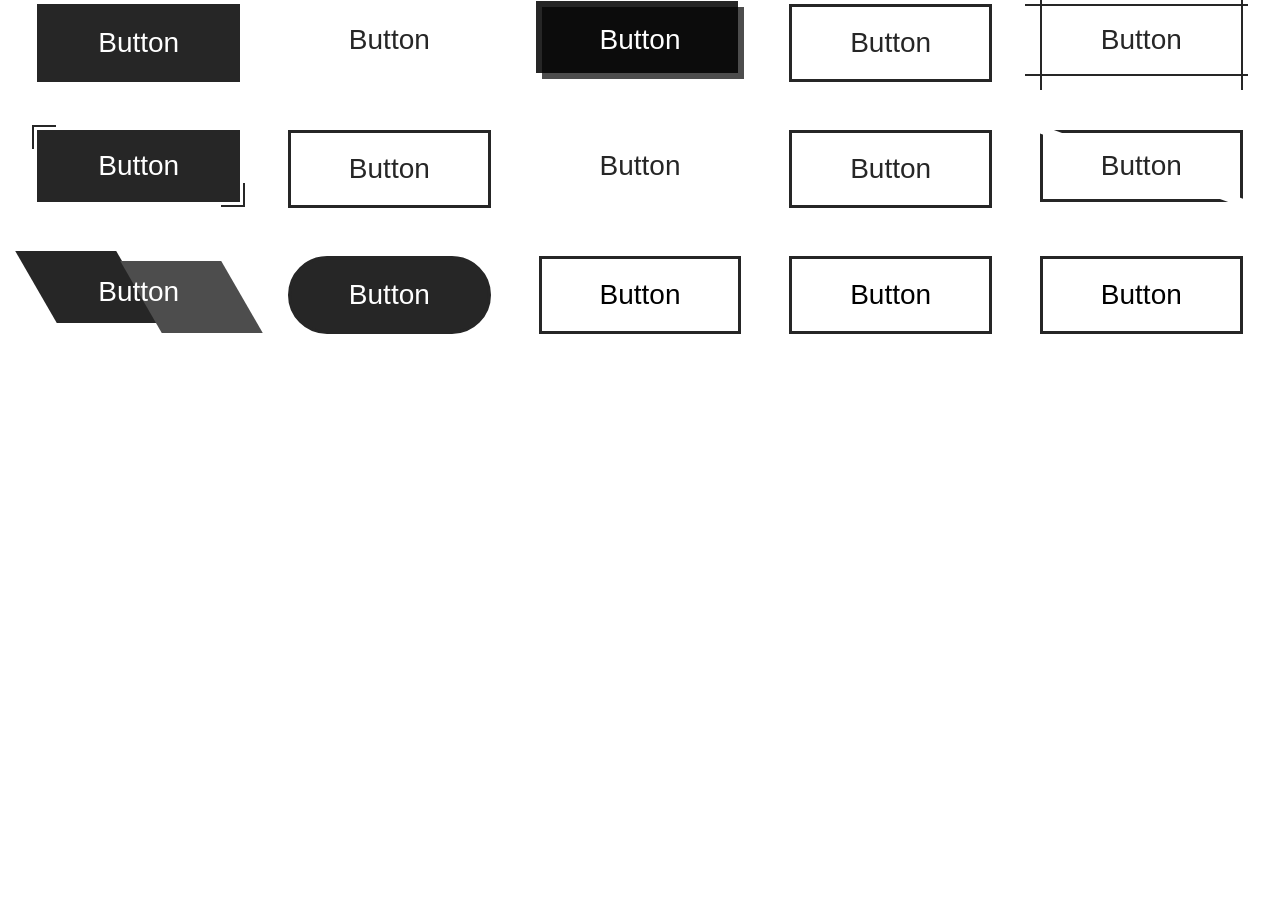
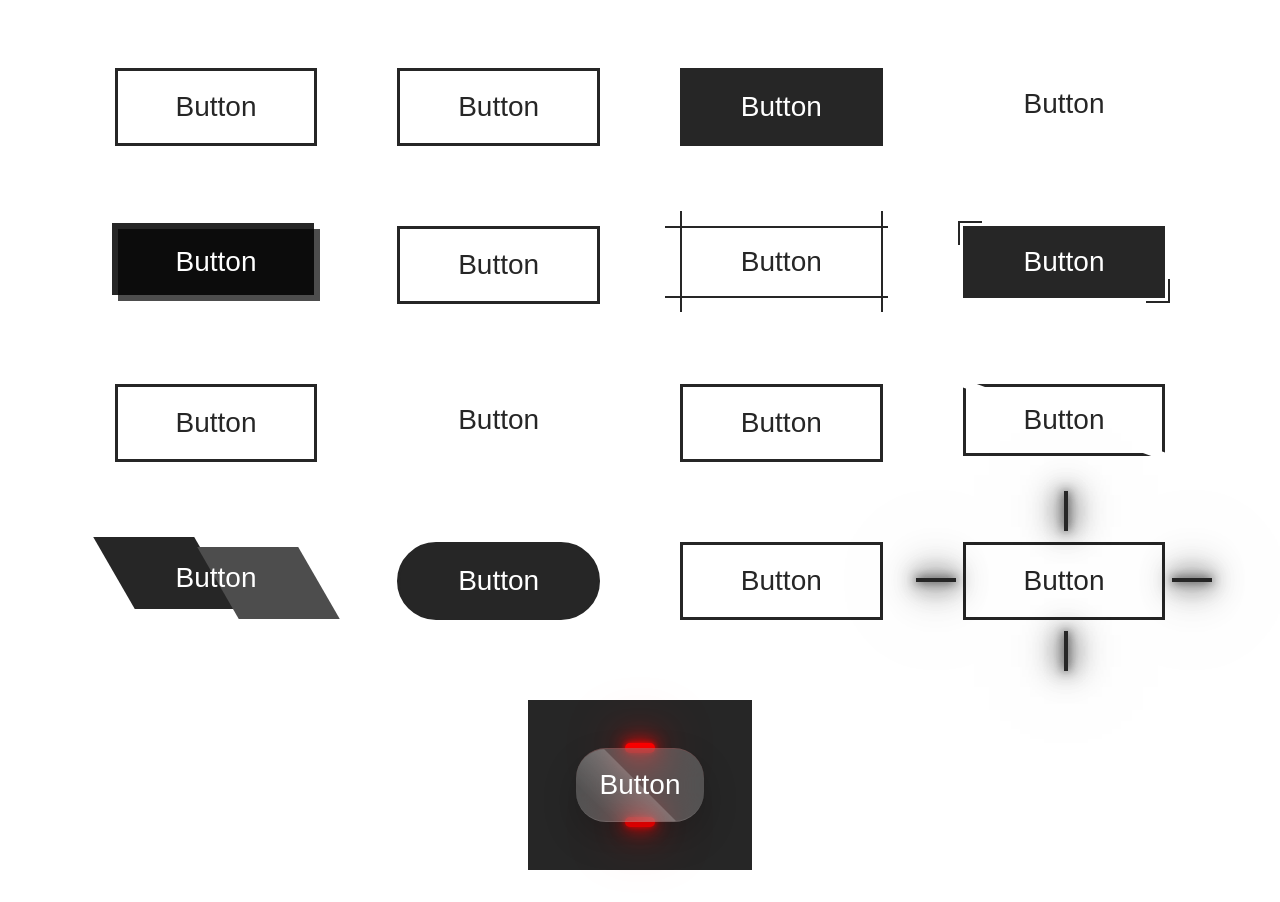
Before and after one commit to IamGrimUs/vue-button-animations, a Vue app: page / in a window 1280 px wide. Shown: the part 280-1182 px from the top of the page. Before the commit the page ends 832 px from the top, so only its background shows below. Built offline with nearby package versions, Linux system fonts and the light colour scheme.

Commit message:
finished button animations

```diff
--- a/src/assets/button.css
+++ b/src/assets/button.css
@@ -798,6 +798,182 @@
   box-shadow: 0 5px 10px rgba(0, 0, 0, 0.2);
 }
 
+.button-23 {
+  color: hsl(0, 0%, 15%);
+  transition: all 0.25s;
+  overflow: hidden;
+}
+.button-23:before {
+  content: '';
+  position: absolute;
+  top: 0;
+  left: 0;
+  bottom: 0;
+  right: 0;
+  border-top: 35px solid hsl(0, 0%, 15%);
+  border-bottom: 35px solid hsl(0, 0%, 15%);
+  border-right: 35px solid transparent;
+  transition: all 0.25s;
+  z-index: -1;
+  transform: translateX(-100%);
+}
+.button-23:after {
+  content: '';
+  position: absolute;
+  top: 0;
+  left: 0;
+  bottom: 0;
+  right: 0;
+  border-top: 35px solid hsl(0, 0%, 15%);
+  border-bottom: 35px solid hsl(0, 0%, 15%);
+  border-left: 35px solid transparent;
+  transition: all 0.25s;
+  z-index: -1;
+  transform: translateX(100%);
+}
+.button-23:hover {
+  color: hsl(0, 0%, 100%);
+}
+.button-23:hover:before,
+.button-23:hover:after {
+  transform: translateX(0);
+}
+
+.button-24 {
+  color: hsl(0, 0%, 15%);
+  transition: all 0.25s;
+}
+.button-24:hover {
+  color: hsl(0, 0%, 100%);
+  border: 3px solid transparent;
+}
+.button-24 span {
+  position: absolute;
+  background-color: hsl(0, 0%, 15%);
+  height: 100%;
+  box-shadow:
+    0 0 10px hsl(0, 0%, 15%),
+    0 0 20px hsl(0, 0%, 15%),
+    0 0 30px hsl(0, 0%, 15%),
+    0 0 40px hsl(0, 0%, 15%),
+    0 0 50px hsl(0, 0%, 15%),
+    0 0 100px hsl(0, 0%, 15%);
+}
+
+.button-24 span:nth-child(1),
+.button-24 span:nth-child(3) {
+  width: 40px;
+  height: 4px;
+}
+.button-24 span:nth-child(2),
+.button-24 span:nth-child(4) {
+  width: 4px;
+  height: 40px;
+}
+.button-24 span:nth-child(1) {
+  top: calc(50% - 3px);
+  left: -50px;
+  transition: 0.25s ease-in-out;
+  tansform-origin: left;
+  transition-delay: 0.25s;
+}
+.button-24:hover span:nth-child(1) {
+  left: calc(50% - 3px);
+  transform: scaleX(0);
+  transition-delay: 0;
+}
+.button-24 span:nth-child(2) {
+  top: -75%;
+  left: 50%;
+  transition: 0.25s ease-in-out;
+  tansform-origin: top;
+  transition-delay: 0.25s;
+}
+.button-24:hover span:nth-child(2) {
+  top: 0;
+  transform: scaleY(0);
+  transition-delay: 0;
+}
+.button-24 span:nth-child(3) {
+  top: calc(50% - 3px);
+  right: -50px;
+  transition: 0.25s ease-in-out;
+  tansform-origin: right;
+  transition-delay: 0.25s;
+}
+.button-24:hover span:nth-child(3) {
+  right: 50%;
+  transform: scaleX(0);
+  transition-delay: 0;
+}
+.button-24 span:nth-child(4) {
+  bottom: -75%;
+  left: 50%;
+  transition: 0.25s ease-in-out;
+  tansform-origin: bottom;
+  transition-delay: 0.25s;
+}
+.button-24:hover span:nth-child(4) {
+  bottom: 0;
+  transform: scaleY(0);
+  transition-delay: 0;
+}
+.button-24:before {
+  content: '';
+  position: absolute;
+  width: 100%;
+  height: 100%;
+  background-color: hsl(0, 0%, 15%);
+  top: 0;
+  left: 0;
+  transform: scale(0);
+  transition: 0.25s;
+  z-index: -1;
+}
+.button-24:hover:before {
+  transform: scale(1);
+  transition-delay: 0.5s;
+  box-shadow:
+    0 0 10px hsl(0, 0%, 15%),
+    0 0 30px hsl(0, 0%, 15%),
+    0 0 60px hsl(0, 0%, 15%);
+}
+.button-25 {
+  color: hsl(0, 0%, 100%);
+  transition: all 0.25s;
+  background: rgba(255, 255, 255, 0.21);
+  box-shadow: 0 15px 35px rgba(0, 0, 0, 0.2);
+  border-top: 1px solid rgba(250, 52, 52, 0.1);
+  border-bottom: 1px solid rgba(255, 255, 255, 0.1);
+  border-right: none;
+  border-left: none;
+  z-index: 10;
+  border-radius: 30px;
+  over-flow: hidden;
+  width: 100%;
+  overflow: hidden;
+  backdrop-filter: blur(15px);
+}
+.button-25:hover {
+  letter-spacing: 3px;
+}
+.button-25:before {
+  content: '';
+  position: absolute;
+  top: 0;
+  left: 0;
+  width: 50%;
+  height: 100%;
+  background: linear-gradient(to left, rgba(255, 255, 255, 0.2), transparent);
+  transform: skewX(45deg);
+  transition: 0.1s;
+  transition-delay: 0.25s;
+}
+.button-25:hover:before {
+  transform: skewX(45deg) translateX(170%);
+  transition-delay: 0;
+}
+
 @keyframes wave {
   0% {
     background-position-x: 0;
--- a/src/assets/main.css
+++ b/src/assets/main.css
@@ -16,3 +16,65 @@ button {
   padding: 1.25rem 1.5rem;
   position: relative;
 }
+.background-color {
+  flex-basis: calc(1 / 6 * 100%);
+  padding: 3rem;
+  display: flex;
+  justify-content: center;
+  align-items: center;
+  background-color: hsl(0, 0%, 15%);
+}
+.button-container {
+  position: relative;
+  width: 100%;
+  max-width: 270px;
+}
+.button-container::before {
+  content: '';
+  position: absolute;
+  left: 50%;
+  transform: translateX(-50%);
+  background-color: red;
+  bottom: -5px;
+  width: 30px;
+  height: 10px;
+  border-radius: 10px;
+  transition: 0.25s;
+  transition-delay: 0s;
+}
+.button-container:hover::before {
+  bottom: 0px;
+  height: 50%;
+  width: 80%;
+  border-radius: 30px;
+  transition-delay: 0.25s;
+}
+.button-container::after {
+  content: '';
+  position: absolute;
+  left: 50%;
+  transform: translateX(-50%);
+  background-color: red;
+  top: -5px;
+  width: 30px;
+  height: 10px;
+  border-radius: 10px;
+  transition: 0.25s;
+  transition-delay: 0s;
+}
+.button-container:hover::after {
+  top: 0px;
+  height: 50%;
+  width: 80%;
+  border-radius: 30px;
+  transition-delay: 0.25s;
+}
+.button-container::after,
+.button-container::before {
+  background-color: red;
+  box-shadow:
+    0 0 5px red,
+    0 0 15px red,
+    0 0 30px red,
+    0 0 60px red;
+}
--- a/src/components/ButtonList.vue
+++ b/src/components/ButtonList.vue
@@ -10,11 +10,27 @@ export default {
 
 <template>
   <section>
-    <button v-for="n in 25" :key="n" :class="`button-${n}`">
-      <template v-if="buttonsWithEmptySpans.includes(n)"><span></span>Button</template>
-      <template v-else-if="n === 17"><span>B</span>utton</template>
-      <template v-else>Button</template>
-    </button>
+    <template v-for="n in 25" :key="n">
+      <template v-if="n === 25">
+        <div class="background-color">
+          <div class="button-container">
+            <button :class="`button-${n}`">Button</button>
+          </div>
+        </div>
+      </template>
+      <button v-else :class="`button-${n}`">
+        <template v-if="buttonsWithEmptySpans.includes(n)"><span></span>Button</template>
+        <template v-else-if="n === 17"><span>B</span>utton</template>
+        <template v-else-if="n === 24">
+          <span></span>
+          <span></span>
+          <span></span>
+          <span></span>
+          Button
+        </template>
+        <template v-else>Button</template>
+      </button>
+    </template>
   </section>
 </template>
 
@@ -28,7 +44,7 @@ section {
   section {
     align-items: flex-start;
     flex-flow: row wrap;
-    gap: 3rem;
+    gap: 5rem;
     justify-content: center;
     margin: 2rem auto;
   }
```
